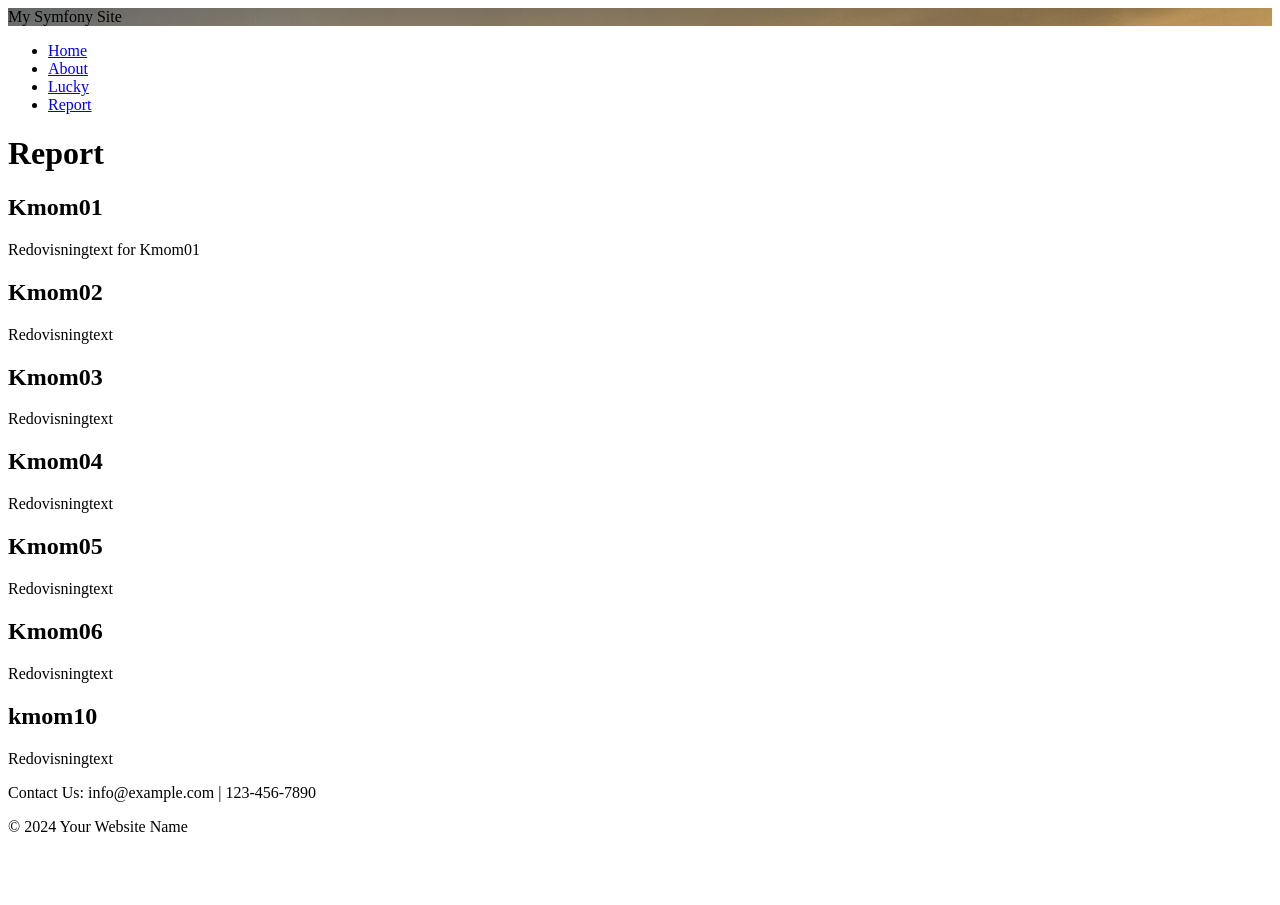
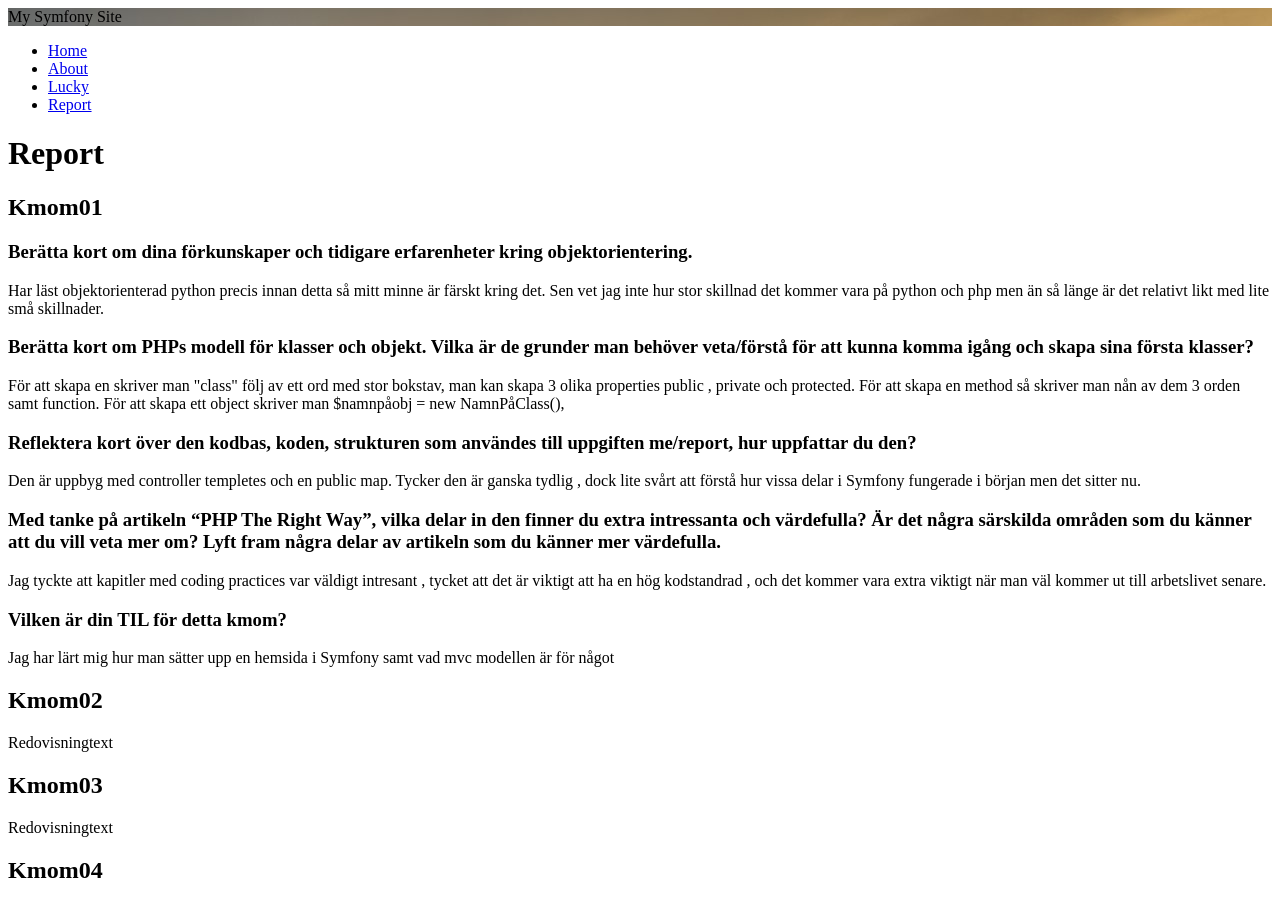
Before and after one commit to Stonie24/Mvc, a Symfony app: template app/templates/report.html.twig in a window 1280 px wide. Shown: the top 905 px of the page. Before the commit the page ends 832 px from the top, so only its background shows below. Run offline with Twig, Linux system fonts and the light colour scheme; the template is opened without the code that fills it, so the values that code supplies are empty; some libraries are stand-ins or nearby versions.

Commit message:
liten fix

```diff
--- a/app/templates/report.html.twig
+++ b/app/templates/report.html.twig
@@ -8,7 +8,25 @@
         <h1>Report</h1>
         <h2 id="kmom01">Kmom01</h2>
         <p>
-            Redovisningtext for Kmom01
+            <h3>Berätta kort om dina förkunskaper och tidigare erfarenheter kring objektorientering.</h3>
+            <p>Har läst objektorienterad python precis innan detta så mitt minne är färskt kring det. Sen vet jag inte hur stor skillnad det kommer vara på python och php
+            men än så länge är det relativt likt med lite små skillnader.</p>
+            <h3>Berätta kort om PHPs modell för klasser och objekt.
+            Vilka är de grunder man behöver veta/förstå för att kunna komma igång och skapa sina första klasser?</h3>
+            <p>För att skapa en skriver man "class" följ av ett ord med stor bokstav,
+            man kan skapa 3 olika properties  public , private och protected. För att skapa en
+            method så skriver man nån av dem 3 orden samt function. För att skapa ett object skriver man $namnpåobj = new NamnPåClass(), </p>
+            <h3>Reflektera kort över den kodbas, koden, strukturen som användes till uppgiften me/report, hur uppfattar du den?</h3>
+            <p> Den är uppbyg med controller templetes och en public map. Tycker den är ganska tydlig , dock lite svårt att förstå
+            hur vissa delar i Symfony fungerade i början men det sitter nu.</p>
+            <h3>Med tanke på artikeln “PHP The Right Way”, vilka delar in den finner du extra intressanta och värdefulla?
+                Är det några särskilda områden som du känner att du vill veta mer om? Lyft fram några delar av artikeln som du känner mer värdefulla.
+            </h3>
+            <p> Jag tyckte att kapitler med coding practices var väldigt intresant , tycket att det är viktigt att ha en hög
+                kodstandrad , och det kommer vara extra viktigt när man väl kommer ut till arbetslivet senare.
+            </p>
+            <h3>Vilken är din TIL för detta kmom?</h3>
+            <p> Jag har lärt mig hur man sätter upp en hemsida i Symfony samt vad mvc modellen är för något</p>
         </p>
         <h2 id="kmom02">Kmom02</h2>
         <p>
```
Also changed, not shown: app/src/Controller/LuckyControllerJson.php (+31 -4 lines).
